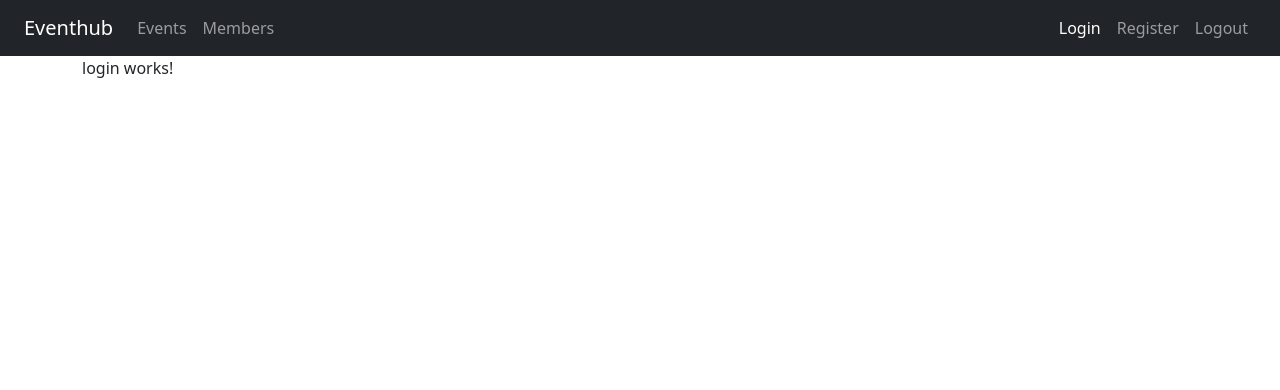
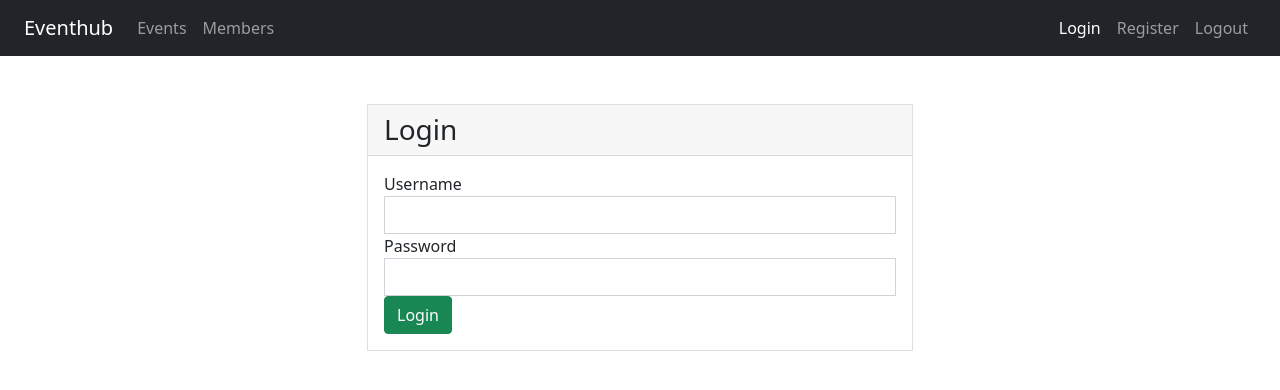
Before and after one commit to marville001/angular-auth, an Angular app in the folder client/: page /login in a window 1280 px wide. Shown: the top 390 px of the page. Built offline with nearby package versions, Linux system fonts and the light colour scheme.

Commit message:
Login user done

```diff
--- a/client/src/app/login/login.component.html
+++ b/client/src/app/login/login.component.html
@@ -1 +1,32 @@
-<p>login works!</p>
+<div class="py-5">
+    <div class="row">
+      <div class="col-md-6 mx-auto">
+        <span class="anchor" id="formLogin"></span>
+
+        <!-- form card login -->
+        <div class="card rounded-0">
+          <div class="card-header">
+            <h3 class="mb-0">Login</h3>
+          </div>
+          <div class="card-body">
+            <form class="form">
+              <div class="form-group">
+                <label for="uname1">Username</label>
+                <input type="text" class="form-control rounded-0" [(ngModel)]="loginUserData.email" name="email" required>
+              </div>
+              <div class="form-group">
+                <label>Password</label>
+                <input type="password" class="form-control rounded-0" [(ngModel)]="loginUserData.password" name="password" required>
+              </div>
+              <button type="button" (click)="loginUser()" class="btn btn-success float-right">Login</button>
+            </form>
+          </div>
+          <!--/card-block-->
+        </div>
+        <!-- /form card login -->
+
+      </div>
+
+
+    </div>
+  </div>
--- a/client/src/app/login/login.component.ts
+++ b/client/src/app/login/login.component.ts
@@ -1,15 +1,29 @@
 import { Component, OnInit } from '@angular/core';
+import { Router } from '@angular/router';
+import { AuthService } from '../services/auth-service.service';
 
 @Component({
   selector: 'app-login',
   templateUrl: './login.component.html',
-  styleUrls: ['./login.component.css']
+  styleUrls: ['./login.component.css'],
 })
 export class LoginComponent implements OnInit {
+  loginUserData = {
+    email: '',
+    password: '',
+  };
 
-  constructor() { }
+  constructor(private _auth: AuthService, private _router: Router) {}
 
-  ngOnInit(): void {
+  ngOnInit(): void {}
+
+  loginUser() {
+    this._auth.loginUser(this.loginUserData).subscribe(
+      (res) => {
+        localStorage.setItem('token', res.token);
+        this._router.navigate(['/special']);
+      },
+      (err) => console.log(err)
+    );
   }
-
 }
--- a/client/src/app/services/auth-service.service.ts
+++ b/client/src/app/services/auth-service.service.ts
@@ -14,4 +14,8 @@ export class AuthService {
     return this.http.post<any>(this._registerUrl, user)
   }
 
+  loginUser(user) {
+    return this.http.post<any>(this._loginUrl, user)
+  }
+
 }
```
